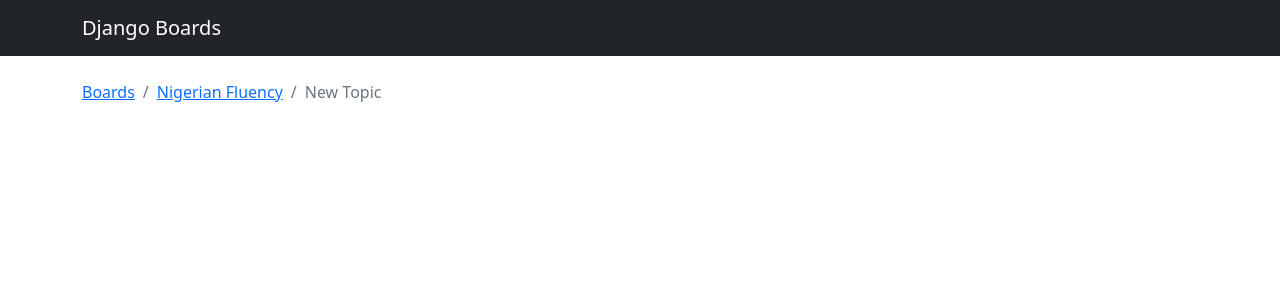
After one commit to teefats/rosebud, a Django app: page /boards/3/new/ in a window 1280 px wide. The commit adds this page. Shown: the top 300 px of the page. Run offline with Django 3.2, Linux system fonts and the light colour scheme; data comes from the database, SQL or seed files in the repository; some libraries are stand-ins or nearby versions.

```diff
--- a/boards/templates/home.html
+++ b/boards/templates/home.html
@@ -1,6 +1,9 @@
 {% extends 'base.html' %}
 <!-- {% load static %}
 {% load bootstrap4 %} -->
+{% block breadcrumb %}
+<li class="breadcrumb-item active">Boards</li>
+{% endblock %}
 
 {% block content%}
     <table class="table">
--- /dev/null
+++ b/boards/templates/new_topic.html
@@ -0,0 +1,16 @@
+{% extends 'base.html' %}
+
+{% block title %}
+Start a new topic
+{% endblock %}
+
+{% block breadcrumb %}
+<li class="breadcrumb-item"><a href="{% url 'home' %}">Boards</a></li>
+<li class="breadcrumb-item"><a href="{% url 'board_topics' board.pk %}">{{ board.name }}</a></li>
+<li class="breadcrumb-item active">New Topic</li>
+
+{% endblock %}
+
+{% block content%}
+
+{% endblock %}
--- a/boards/views.py
+++ b/boards/views.py
@@ -24,3 +24,7 @@ def profile(request):
 
 def trial(request):
     return render(request, 'trial.html')
+
+def new_topic(request, pk):
+    board = get_object_or_404(Board, pk=pk)
+    return render(request, 'new_topic.html', {'board':board})
--- a/roseboard/urls.py
+++ b/roseboard/urls.py
@@ -22,7 +22,9 @@ from boards import views
 urlpatterns = [
     path('', views.home, name='home'),
     path('boards/<int:pk>/', views.board_topics, name='board_topics'),
+    path('boards/<int:pk>/new/', views.new_topic, name='new_topic'),
     path('admin/', admin.site.urls),
     path('', include('boards.urls')),
 
+
 ]
```
Also changed, not shown: boards/tests.py (+23 -1 lines).
